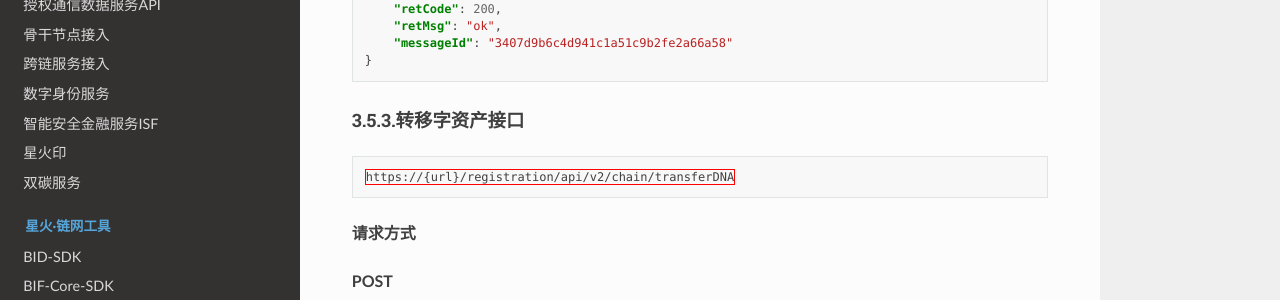
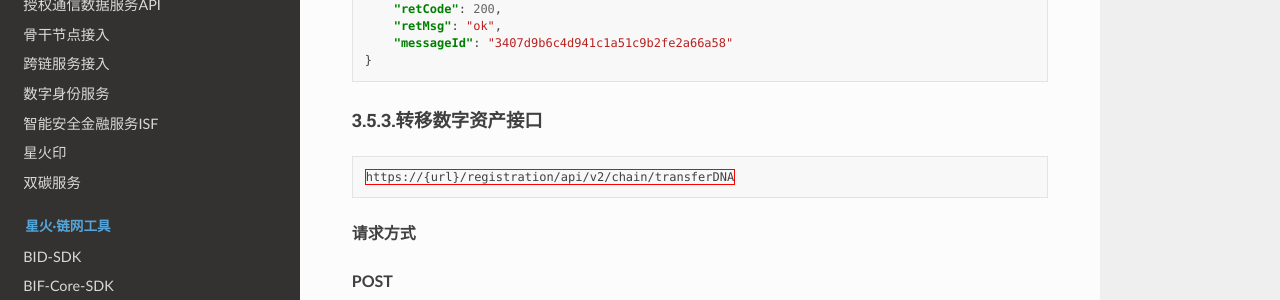
Before and after one commit to caict-4iot-dev/bif-doc, a Sphinx documentation site: the page built from docs/source/business/dna.md, in a window 1280 px wide and 900 px high, scrolled down 26738 px. Shown: the part 152-452 px from the top of the window. Built offline with Sphinx 7.4.7 and the Read the Docs theme 2.0.0, drawn with Linux system fonts in a browser that asks for light colours.

Commit message:
update 1.0

````diff
--- a/docs/source/business/dna.md
+++ b/docs/source/business/dna.md
@@ -911,7 +911,7 @@ Data结构如下:
 }
 ```
 
-#### 3.5.3.转移字资产接口
+#### 3.5.3.转移数字资产接口
 
 ```http
 https://{url}/registration/api/v2/chain/transferDNA
````
